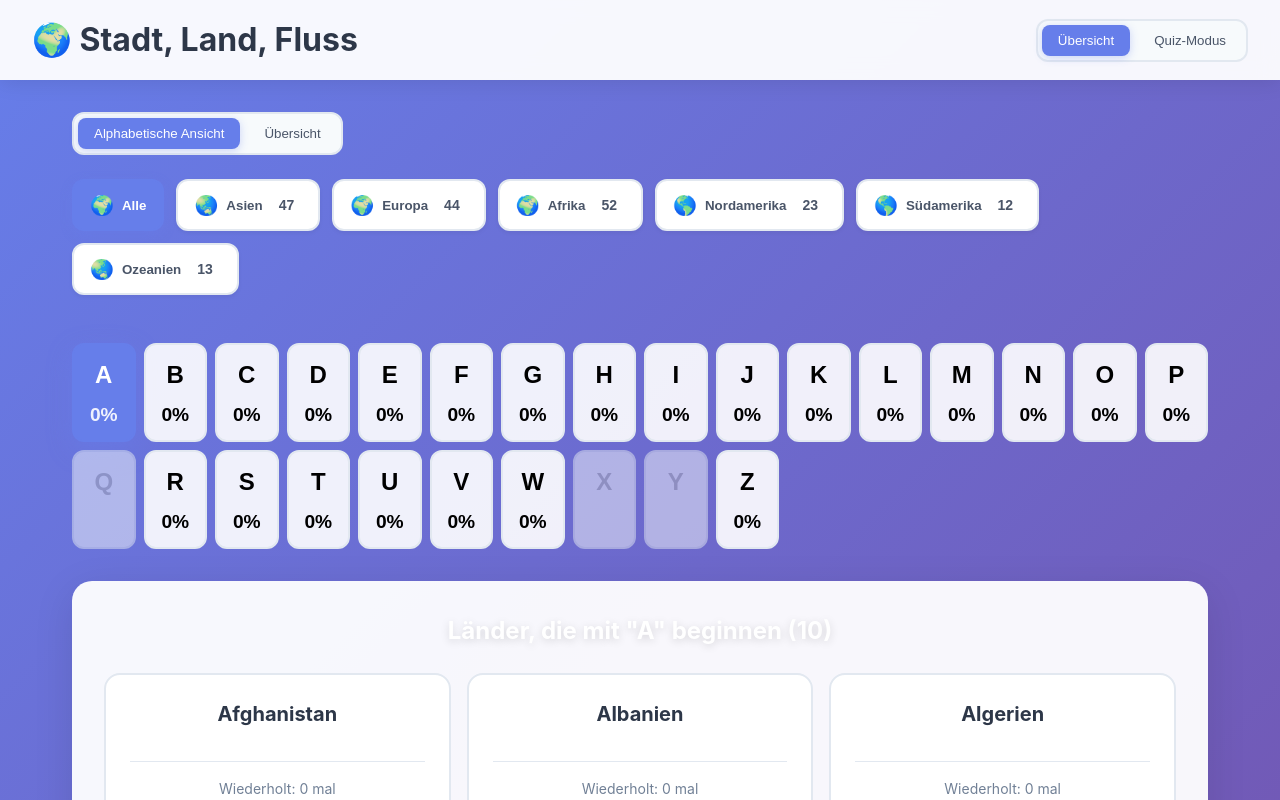
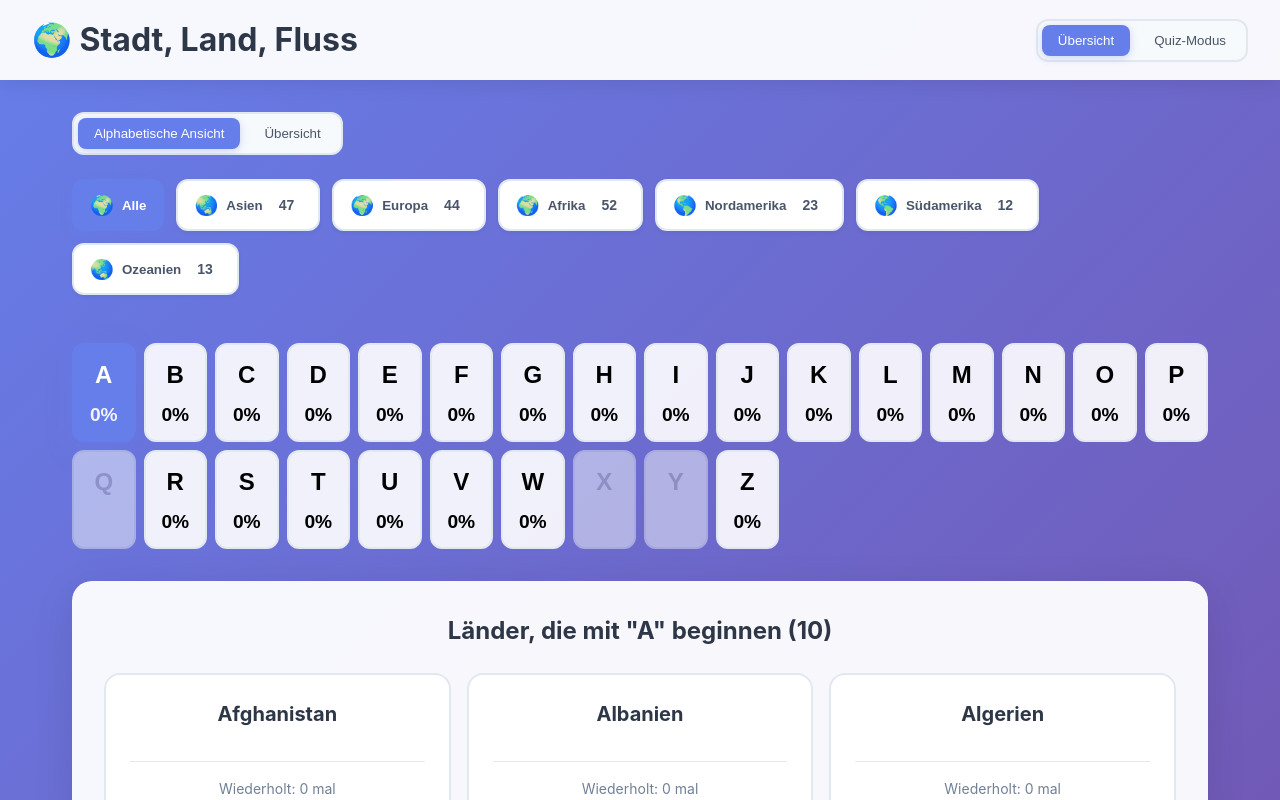
Before and after one commit to anne-tanne/stadt-land-fluss, a React (Vite) app: page / in a window 1280 px wide. Shown: the top 800 px of the page. Built offline with nearby package versions, Linux system fonts and the light colour scheme.

Commit message:
Fix: Set all h2 to dark by default, only white on colored backgrounds

```diff
--- a/src/App.css
+++ b/src/App.css
@@ -284,27 +284,18 @@ body {
   box-shadow: 0 10px 40px rgba(0, 0, 0, 0.1);
 }
 
-.country-list h2,
-.overall-view h2,
-.quiz-header h2,
-.quiz-complete h2,
-.flashcard-content h2,
-.study-complete h2,
-.quiz-start-screen h2,
-.quiz-end-screen h2 {
-  color: white !important;
-  text-shadow: 0 2px 8px rgba(0,0,0,0.15);
+/* Reset all h2 colors to dark by default */
+h2 {
+  color: #2d3748 !important;
   margin-bottom: 1.5rem;
 }
 
-.country-list h2,
-.quiz-header h2,
-.question-section h3,
-.flashcard-content h2,
-.study-complete h2,
-.quiz-start-screen h2 {
-  color: #2d3748;
-  margin-bottom: 1.5rem;
+/* Only set white for h2 on colored backgrounds */
+.overall-view h2,
+.quiz-end-screen h2,
+.quiz-complete h2 {
+  color: white !important;
+  text-shadow: 0 2px 8px rgba(0,0,0,0.15);
 }
 
 .overall-view {
```
